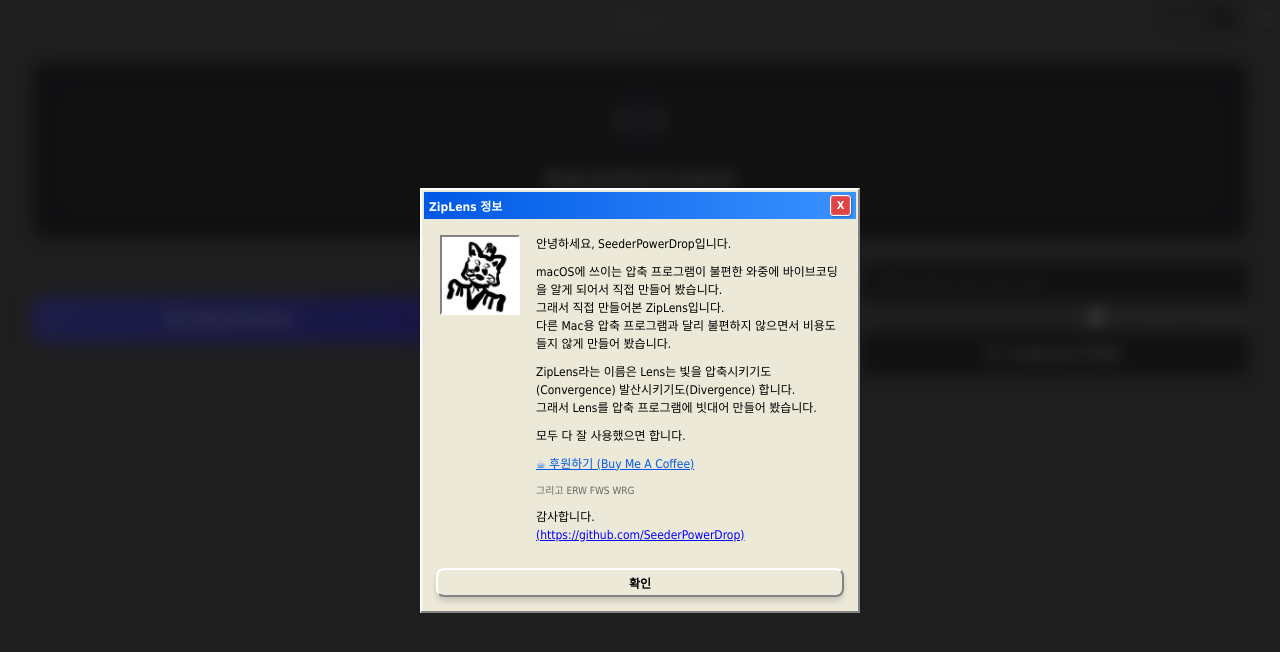
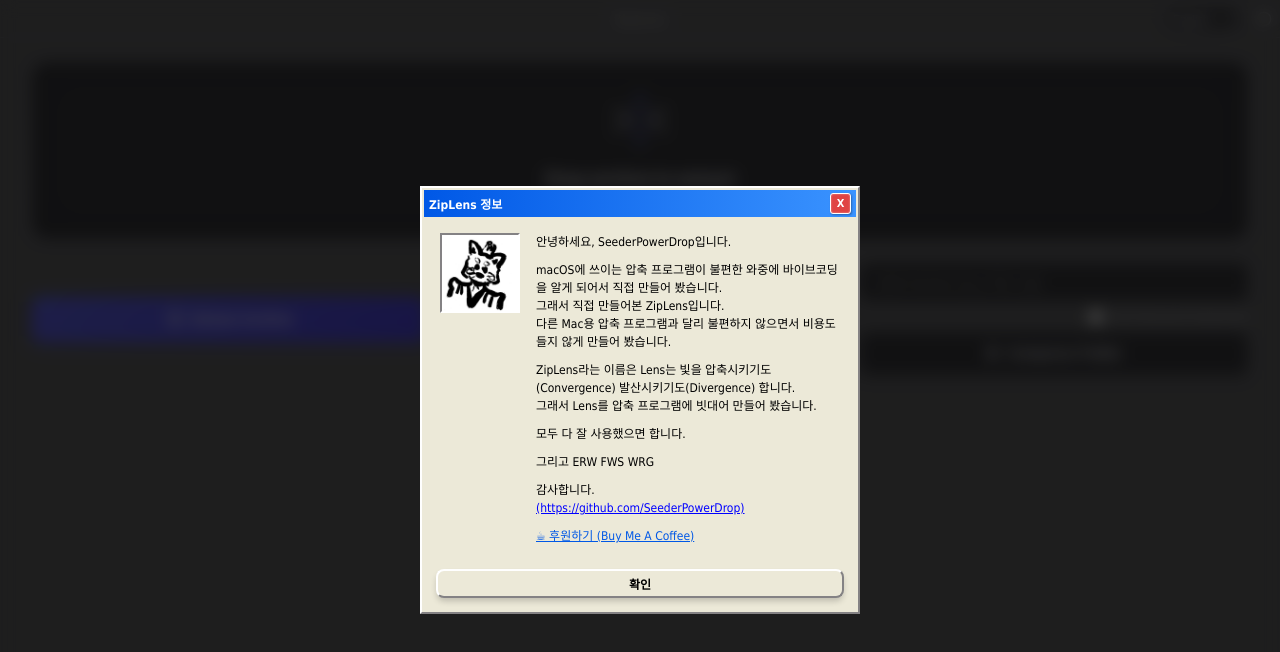
Before and after one commit to SeederPowerDrop/ZipLens, a website built with Vite: page index.html in a window 1280 px wide. Both pictures are taken after a click on the button "프로그램 정보". Built offline with nearby package versions, Linux system fonts and the light colour scheme.

Commit message:
fix: adjust About modal layout for Buy Me A Coffee link and ERW FWS WRG text

```diff
--- a/index.html
+++ b/index.html
@@ -353,9 +353,9 @@
           <p style="margin: 0 0 10px 0;">macOS에 쓰이는 압축 프로그램이 불편한 와중에 바이브코딩을 알게 되어서 직접 만들어 봤습니다.<br>그래서 직접 만들어본 ZipLens입니다.<br>다른 Mac용 압축 프로그램과 달리 불편하지 않으면서 비용도 들지 않게 만들어 봤습니다.</p>
           <p style="margin: 0 0 10px 0;">ZipLens라는 이름은 Lens는 빛을 압축시키기도(Convergence) 발산시키기도(Divergence) 합니다.<br>그래서 Lens를 압축 프로그램에 빗대어 만들어 봤습니다.</p>
           <p style="margin: 0 0 10px 0;">모두 다 잘 사용했으면 합니다.</p>
-          <p style="margin: 0 0 10px 0;"><a href="https://buymeacoffee.com/master_chief" target="_blank" style="color: #0058e6; text-decoration: underline;">☕ 후원하기 (Buy Me A Coffee)</a></p>
-          <p style="margin: 0 0 10px 0; font-size: 10px; color: #666;">그리고 ERW FWS WRG</p>
-          <p style="margin: 0;">감사합니다.<br><a href="https://github.com/SeederPowerDrop" target="_blank" style="color: #0000ff; text-decoration: underline;">(https://github.com/SeederPowerDrop)</a></p>
+          <p style="margin: 0 0 10px 0;">그리고 ERW FWS WRG</p>
+          <p style="margin: 0 0 10px 0;">감사합니다.<br><a href="https://github.com/SeederPowerDrop" target="_blank" style="color: #0000ff; text-decoration: underline;">(https://github.com/SeederPowerDrop)</a></p>
+          <p style="margin: 0;"><a href="https://buymeacoffee.com/master_chief" target="_blank" style="color: #0058e6; text-decoration: underline;">☕ 후원하기 (Buy Me A Coffee)</a></p>
         </div>
       </div>
 
```
